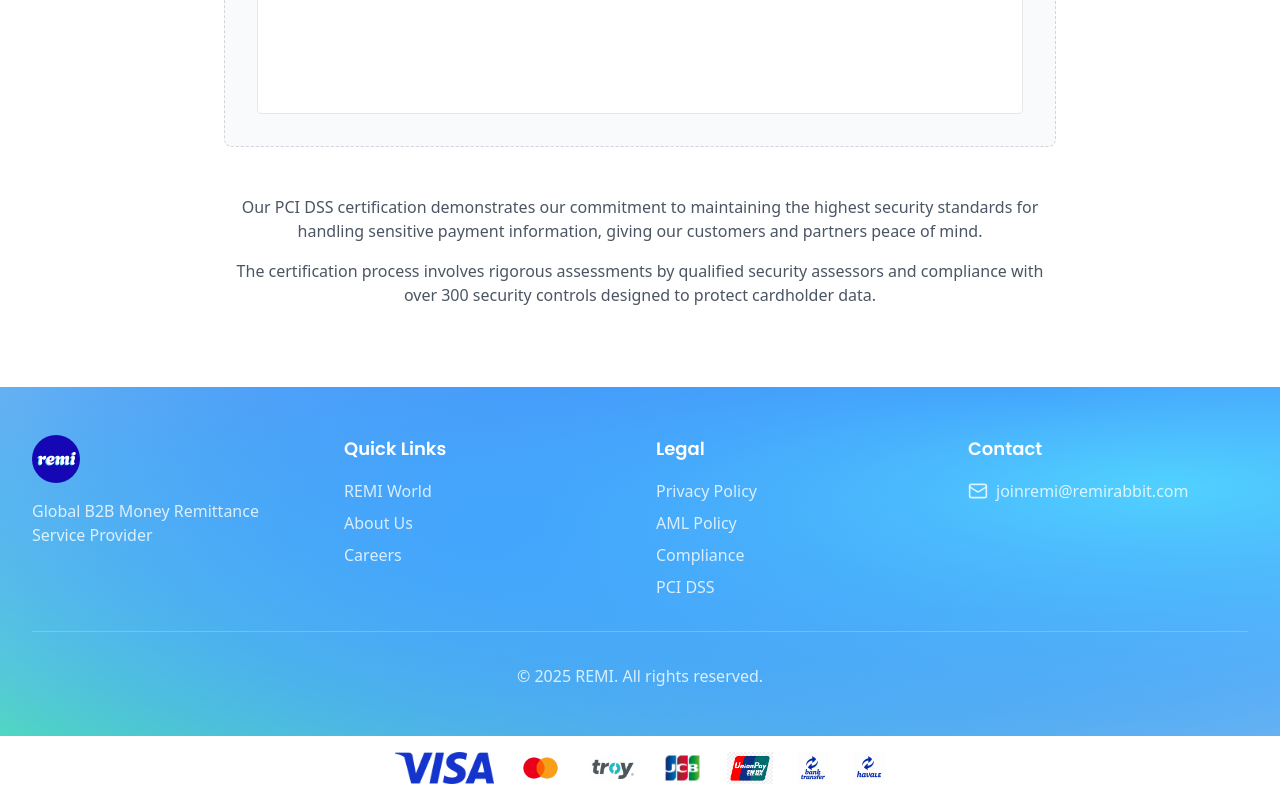
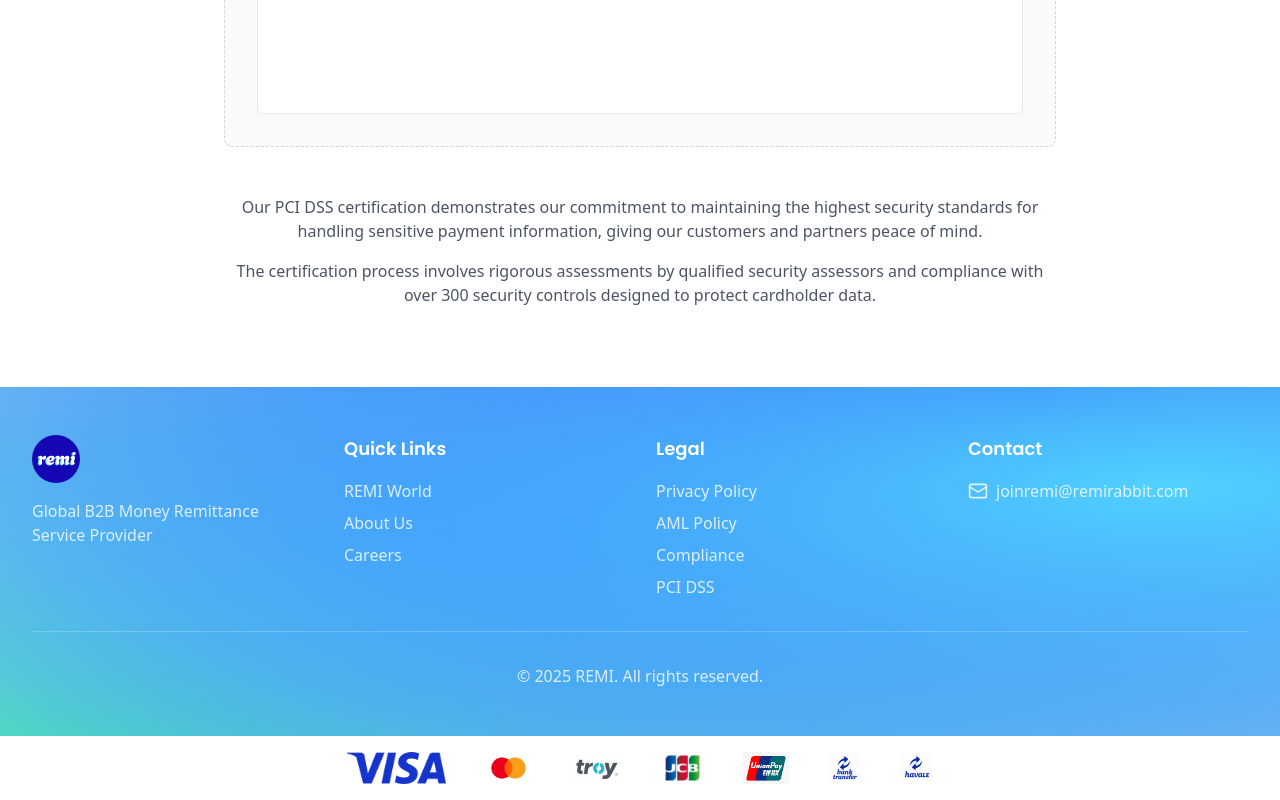
Before and after one commit to klinsergei/sb1-ryxtq66a-remi, a React (Vite) app: page /pci-dss in a window 1280 px wide. Shown: the part 1421-2221 px from the top of the page. Built offline with nearby package versions, Linux system fonts and the light colour scheme; what tailwindcss-filters would draw is missing.

Commit message:
Update Footer.tsx

```diff
--- a/src/components/Footer.tsx
+++ b/src/components/Footer.tsx
@@ -58,13 +58,13 @@
       </div>
 
       <div className="w-full bg-white py-4 flex flex-wrap items-center justify-center gap-6">
-        <img src="/visa.png" alt="Visa" className="h-8 object-contain" />
-        <img src="/mastercard.png" alt="Mastercard" className="h-8 object-contain" />
-        <img src="/troy.png" alt="Troy" className="h-8 object-contain" />
-        <img src="/jcb.png" alt="JCB" className="h-8 object-contain" />
-        <img src="/unionpay.png" alt="UnionPay" className="h-8 object-contain" />
-        <img src="/bank-transfer.png" alt="Bank Transfer" className="h-8 object-contain" />
-        <img src="/havale.png" alt="Havale" className="h-8 object-contain" />
+        <img src="/visa.png" alt="Visa" className="h-8 w-auto object-contain px-2" />
+        <img src="/mastercard.png" alt="Mastercard" className="h-8 w-auto object-contain px-2" />
+        <img src="/troy.png" alt="Troy" className="h-8 w-auto object-contain px-2" />
+        <img src="/jcb.png" alt="JCB" className="h-8 w-auto object-contain px-2" />
+        <img src="/unionpay.png" alt="UnionPay" className="h-8 w-auto object-contain px-2" />
+        <img src="/bank-transfer.png" alt="Bank Transfer" className="h-8 w-auto object-contain px-2" />
+        <img src="/havale.png" alt="Havale" className="h-8 w-auto object-contain px-2" />
       </div>
     </footer>
   );
```
